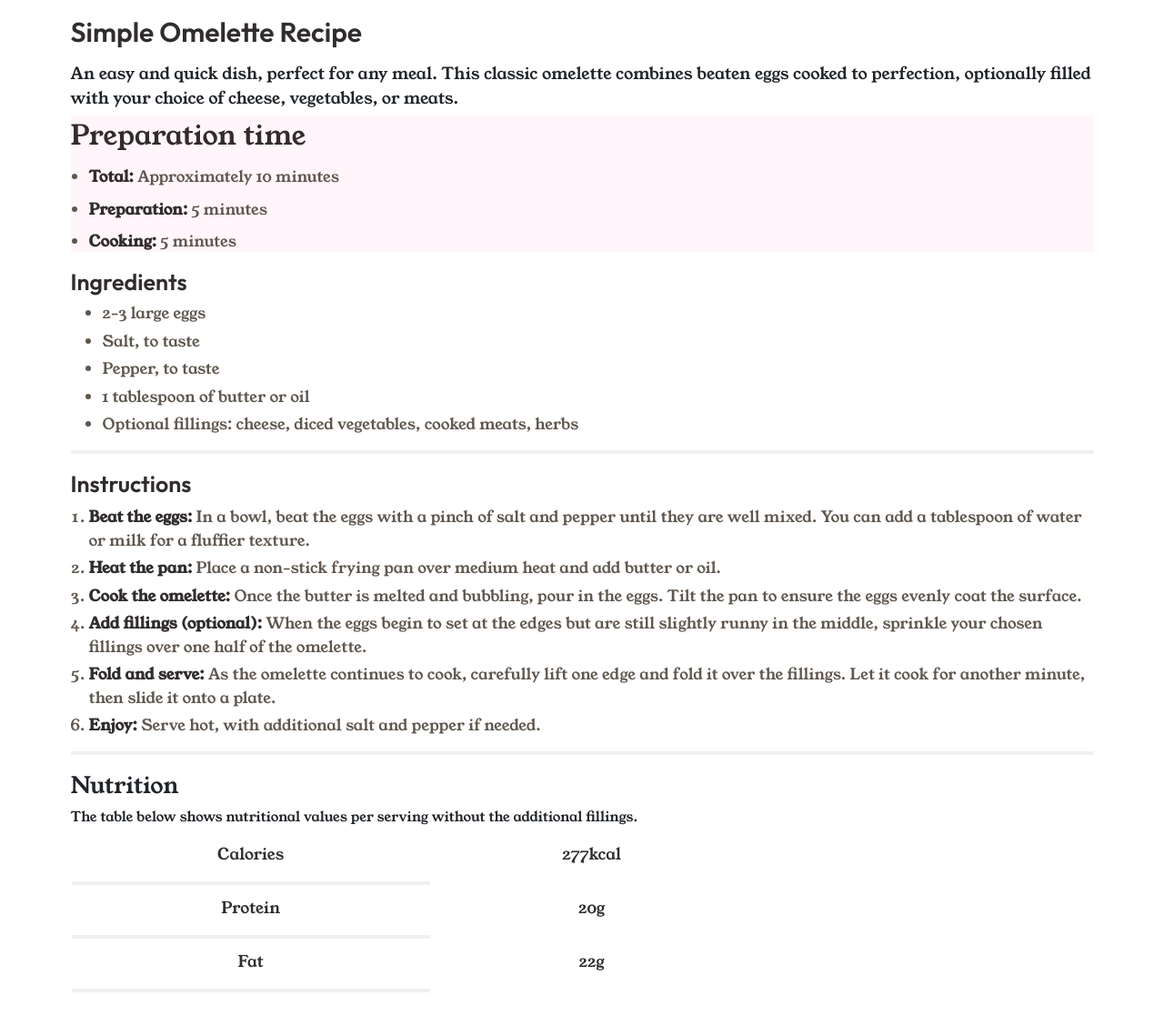
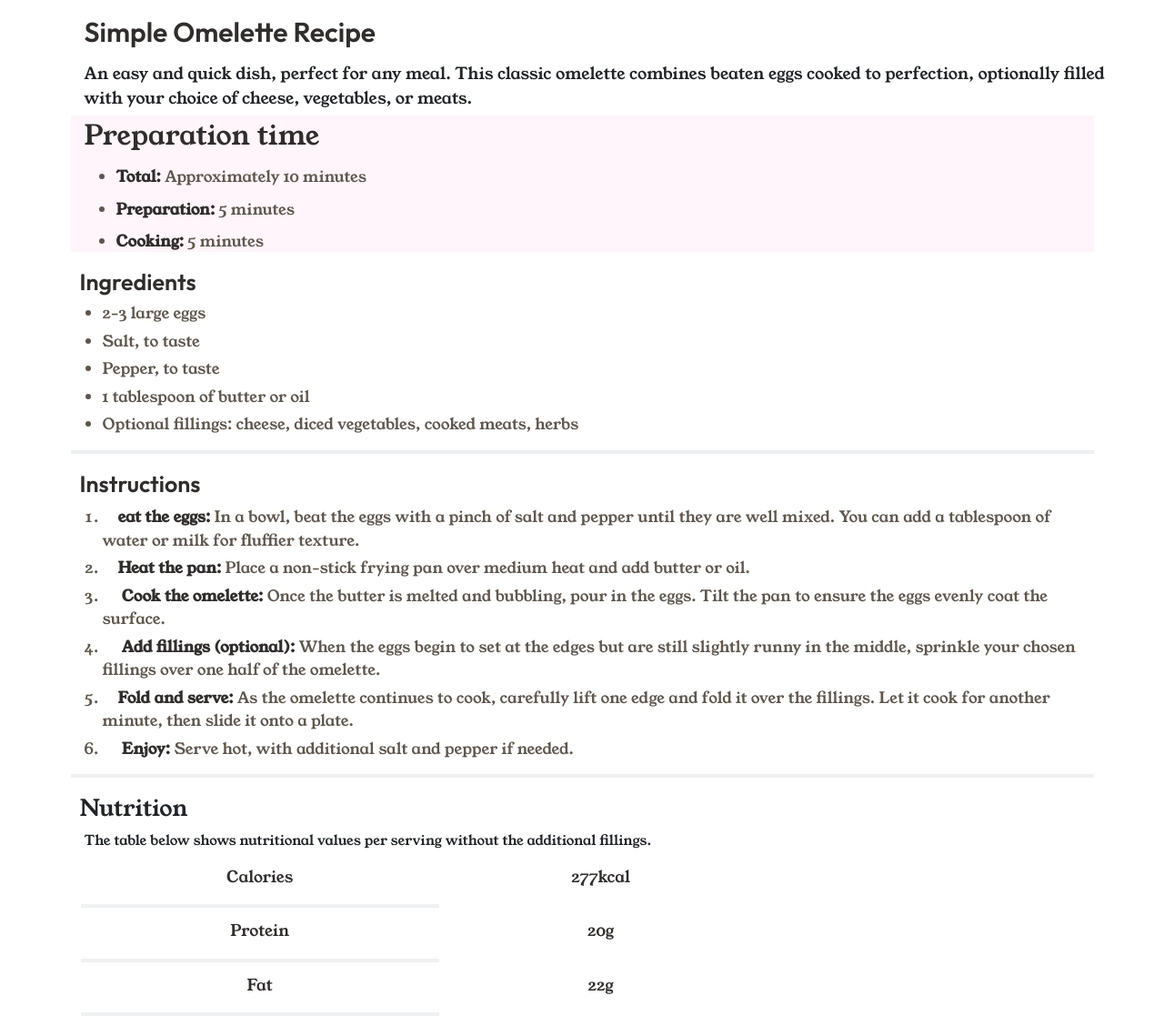
Before and after one commit to barickanuja03/recipe-page-main, a plain HTML site: page index.html in a window 1280 px wide. Shown: the part 342-1470 px from the top of the page at 91% size. Before the commit the page ends 1444 px from the top, so only its background shows below. Drawn offline with nearby package versions, Linux system fonts and the light colour scheme.

Commit message:
spacing each side

```diff
--- a/index.html
+++ b/index.html
@@ -29,24 +29,24 @@ integrity="sha384-QWTKZyjpPEjISv5WaRU9OFeRpok6YctnYmDr5pNlyT2bRjXh0JMhjY6hW+ALEw
       <img src="./assets/images/image-omelette.jpeg">
 
 
-    <div class="heading1 mt-4">
+    <div class="heading1 mt-4 ms-4">
       Simple Omelette Recipe
    </div>
-   <div class="paragraph mt-3">
+   <div class="paragraph mt-3 ms-4">
      An easy and quick dish, perfect for any meal. This classic omelette combines beaten eggs cooked
      to perfection, optionally filled with your choice of cheese, vegetables, or meats.
     </div>
     <div class="second-container">
-    <div class="heading2 mt-2">
+    <div class="heading2 mt-2 ms-4">
       Preparation time
     </div>
     <ul type="circle fs-3">
-      <li class="mt-3"> <strong>Total:</strong> Approximately 10 minutes</li>
-      <li class="mt-3"><strong>Preparation:</strong> 5 minutes</li>
-      <li class="mt-3"><strong>Cooking:</strong> 5 minutes</li>
+      <li class="mt-3 ms-5"> <strong>Total:</strong> Approximately 10 minutes</li>
+      <li class="mt-3 ms-5"><strong>Preparation:</strong> 5 minutes</li>
+      <li class="mt-3 ms-5"><strong>Cooking:</strong> 5 minutes</li>
     </ul>
   </div>
-      <div class="heading1 fs-1 mt-4">
+      <div class="heading1 fs-1 mt-4 ms-3">
         Ingredients
       </div>
       <ul type="circle fs-3">
@@ -60,32 +60,32 @@ integrity="sha384-QWTKZyjpPEjISv5WaRU9OFeRpok6YctnYmDr5pNlyT2bRjXh0JMhjY6hW+ALEw
       <hr class="border border-2 opacity-50 mt-4">
     </div>
     <div class="col-row4">
-      <div class="heading1 fs-1 mt-4">
+      <div class="heading1 fs-1 mt-4 ms-3">
         Instructions
       </div>
       <ol type="1">
-        <li class="mt-2"><strong>Beat the eggs:</strong> In a bowl, beat the eggs with a pinch of salt and pepper until they are well mixed.
-          You can add a tablespoon of water or milk for a fluffier texture.</li>
-        <li class="mt-2"><strong>Heat the pan: </strong>Place a non-stick frying pan over medium heat and add butter or oil.</li>
-        <li class="mt-2"><strong> Cook the omelette: </strong>Once the butter is melted and bubbling, pour in the eggs. Tilt the pan to ensure
+        <li class="mt-2 ms-4"><strong>&nbsp;&nbsp;&nbsp;&nbsp;eat the eggs:</strong> In a bowl, beat the eggs with a pinch of salt and pepper until they are well mixed.
+          You can add a tablespoon of water or milk for fluffier texture.</li>
+        <li class="mt-2 ms-4"><strong>&nbsp;&nbsp;&nbsp;&nbsp;Heat the pan: </strong>Place a non-stick frying pan over medium heat and add butter or oil.</li>
+        <li class="mt-2 ms-4"><strong>&nbsp;&nbsp;&nbsp;&nbsp; Cook the omelette: </strong>Once the butter is melted and bubbling, pour in the eggs. Tilt the pan to ensure
           the eggs evenly coat the surface.
         </li>
-        <li class="mt-2"><strong> Add fillings (optional):</strong> When the eggs begin to set at the edges but are still slightly runny in the
+        <li class="mt-2 ms-4"><strong>&nbsp;&nbsp;&nbsp;&nbsp; Add fillings (optional):</strong> When the eggs begin to set at the edges but are still slightly runny in the
           middle, sprinkle your chosen fillings over one half of the omelette.</li>
-        <li class="mt-2"> <strong>Fold and serve:</strong> As the omelette continues to cook, carefully lift one edge and fold it over the
+        <li class="mt-2 ms-4"> <strong>&nbsp;&nbsp;&nbsp;&nbsp;Fold and serve:</strong> As the omelette continues to cook, carefully lift one edge and fold it over the
           fillings. Let it cook for another minute, then slide it onto a plate.
         </li>
-        <li class="mt-2"><strong> Enjoy:</strong> Serve hot, with additional salt and pepper if needed.</li>
+        <li class="mt-2 ms-4"><strong>&nbsp;&nbsp;&nbsp;&nbsp; Enjoy:</strong> Serve hot, with additional salt and pepper if needed.</li>
       </ol>
     </div>
     <hr class="border border-2 opacity-50 mt-4">
-    <div class="heading fs-1 mt-4">
+    <div class="heading fs-1 mt-4 ms-3">
       Nutrition
     </div>
-    <p class="mt-2 fs-4">
+    <p class="mt-2 fs-4 ms-4">
       The table below shows nutritional values per serving without the additional fillings.
     </p>
-    <div class="heading fs-3 mt-4 col-8">
+    <div class="heading fs-3 mt-4 col-8 ms-3">
      <table>
         <tr class="text-center">
           <td> Calories</td>
--- a/style.css
+++ b/style.css
@@ -43,6 +43,7 @@
     width:100%;
     height:auto;
     font-size: 1.8rem;
+    display: block;
 }
 .heading1{
     font-size:3rem;
```
